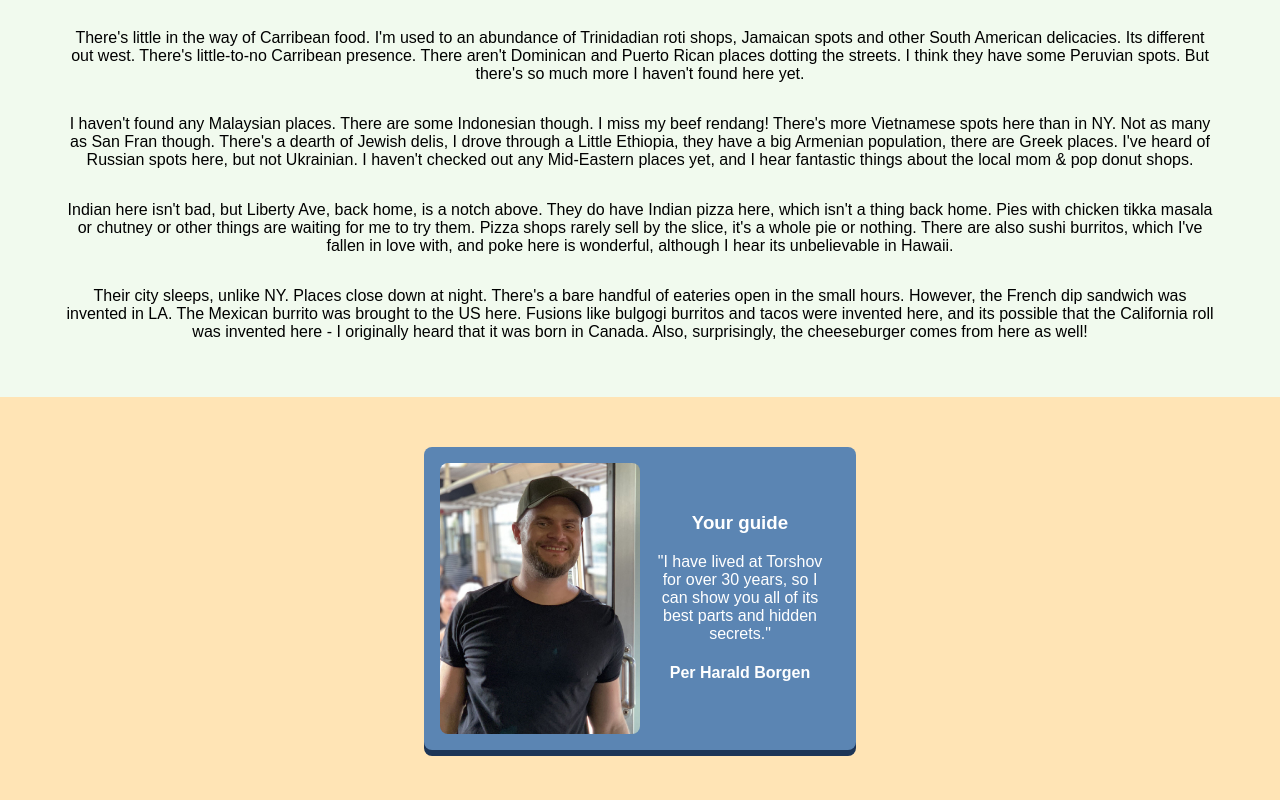
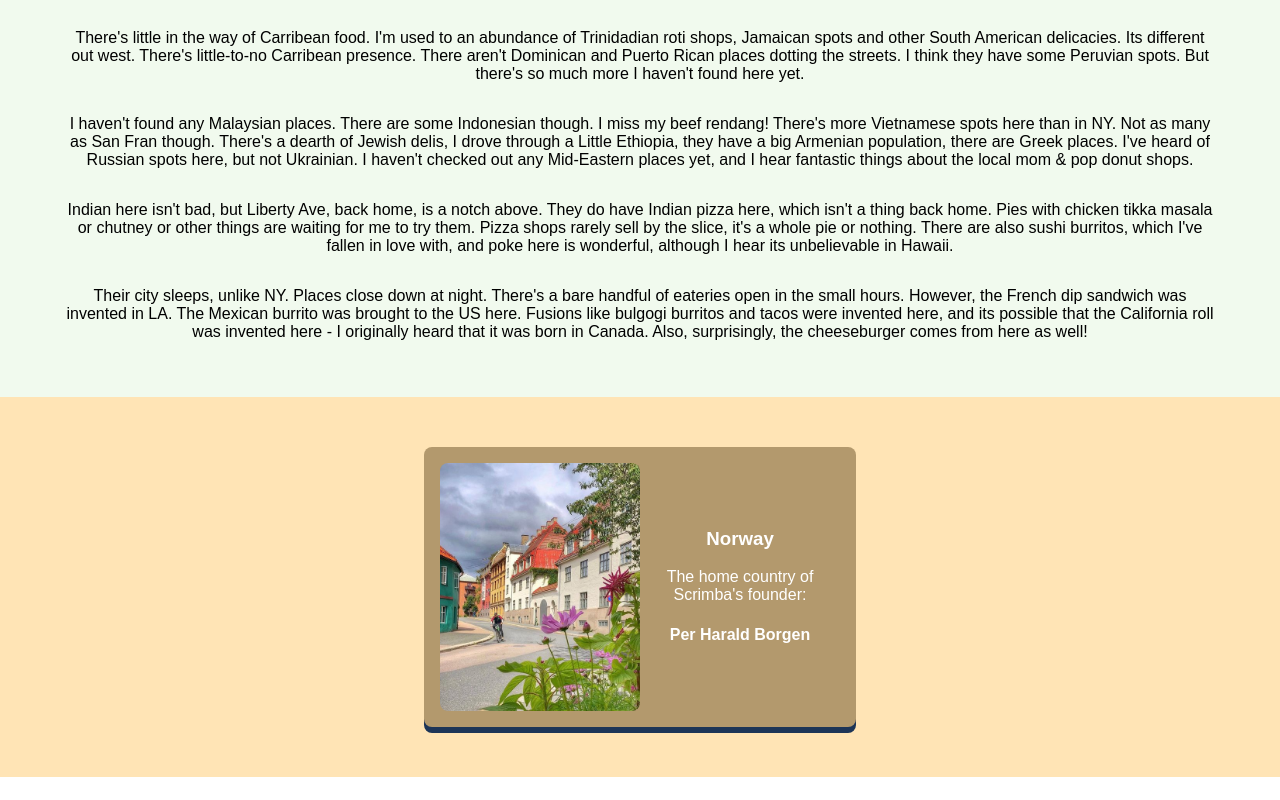
Before and after one commit to vishalicious213/hometown, a plain HTML site: page index.html in a window 1280 px wide. Shown: the part 1139-1939 px from the top of the page. After the commit the page ends 1916 px from the top, so only its background shows below. Drawn offline with Linux system fonts and the light colour scheme.

Commit message:
index: added pic of norway and changed text in .guide-section

```diff
--- a/index.css
+++ b/index.css
@@ -181,7 +181,7 @@ header h2 {
 }
 
 #guide-hometown {
-    background-color: #5B85B3;
+    background-color: #B3996D;
     color: white;
 }
 
--- a/index.html
+++ b/index.html
@@ -56,10 +56,10 @@
     <!-- GUIDE SECTION -->
     <section class="guide-section" id="guide-section-hometown">
         <div class="guide-content" id="guide-hometown">
-            <img src="img/per.jpg">
+            <img src="img/norway.jpg">
             <div id="guide-text">
-                <h3>Your guide</h3>
-                <p>"I have lived at Torshov for over 30 years, so I can show you all of its best parts and hidden secrets."</p>
+                <h3>Norway</h3>
+                <p>The home country of Scrimba's founder:</p>
                 <h4>Per Harald Borgen</h4>
             </div>
         </div>
```
Also changed, not shown: img/norway.jpg (added).
